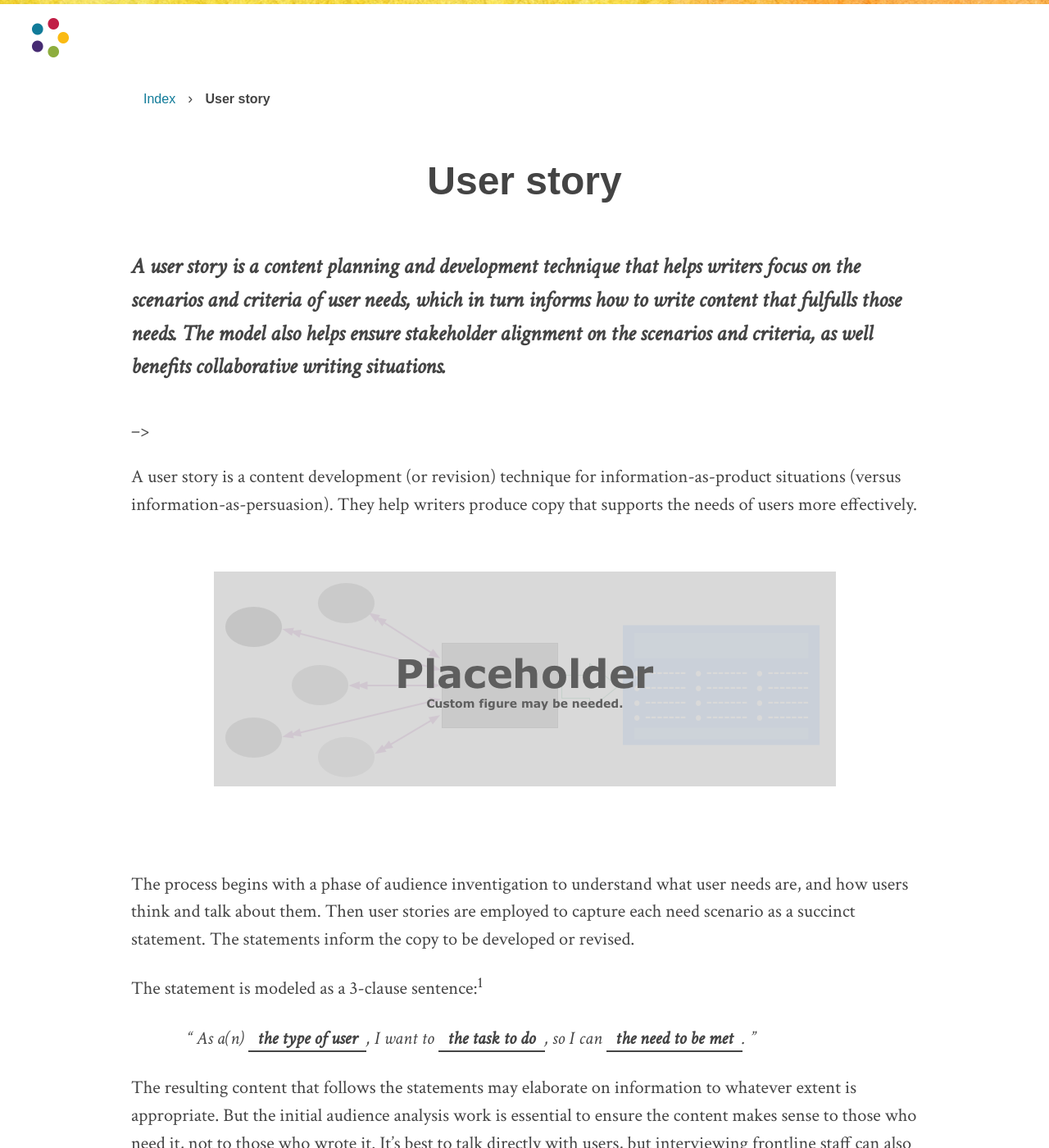
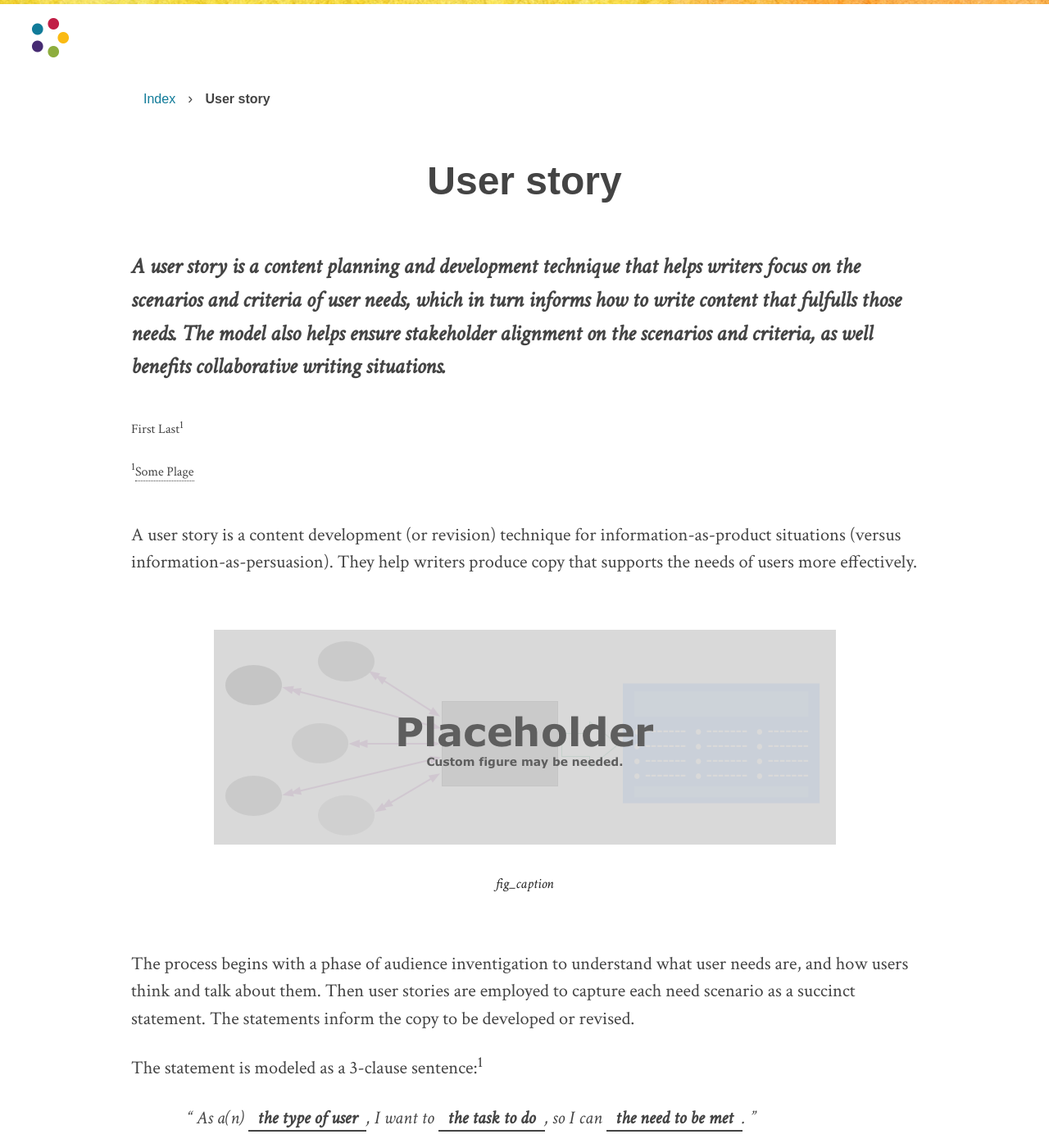
Before and after one commit to content-strategy-forum/csf-glossary, a Jekyll site: the page built from user-story.md, in a window 1280 px wide and 1400 px high. Shown: the whole window at 82% size. Built offline with Jekyll 4.4.1, drawn with Linux system fonts in a browser that asks for light colours; some web fonts are replaced.

Commit message:
figure function test # 3545909696

```diff
--- a/_includes/figure.html
+++ b/_includes/figure.html
@@ -1,7 +1,7 @@
 <figure>
   <img alt="Alt text" src="http://content-strategy-forum.github.io/csf-glossary/assets/images/placeholder.png">
   <figcaption>
-  	{% for item in include.figure_info %}{{ item.fig_caption }}{% endfor %}
+		{{ include.figcap }}
   </figcaption>
 </figure>
 
--- a/_includes/writers.html
+++ b/_includes/writers.html
@@ -1,3 +1,13 @@
+<section class="contributors">
+	<ul class="authors nomark">
+    <li>First Last<sup>1</sup></li>
+	</ul>
+	<ol class="affiliations nomark">
+    <li><sup>1</sup><a href="#">Some Plage</a></li>
+	</ol>
+</section>
+
+<!--
 {% for loopvar in include.author_info %}
 <section class="contributors">
 	<ul class="authors nomark">
@@ -17,7 +27,7 @@
 </section>
 {% endfor %}
 
-<!--
+
 {% for loopvar in include.myvar %}
    // now each value in your structure is available via loopvar.name
    // e.g. {{loopvar.who}}
@@ -25,13 +35,4 @@
    // etc
 {% endfor %}
 
-
-<section class="contributors">
-	<ul class="authors nomark">
-    <li>First Last<sup>1</sup></li>
-	</ul>
-	<ol class="affiliations nomark">
-    <li><sup>1</sup><a href="#">Some Plage</a></li>
-	</ol>
-</section>
 -->
--- a/user-story.md
+++ b/user-story.md
@@ -27,15 +27,15 @@ figure:
 
 <p class="summary">{{ page.summary }}</p>
 
-<!-- COLLABORATORS – This must not move nor be deleted
-{% include writers.html author_info=page.collaborators %} -->
+<!-- COLLABORATORS – This must not move nor be deleted -->
+{% include writers.html author_info=page.collaborators %}
 
 <!-- DEFINITION BEGINS -->
 
 A user story is a content development (or revision) technique for information-as-product situations (versus information-as-persuasion). They help writers produce copy that supports the needs of users more effectively.
 
 <!-- FIGURE – You can move this line to position among paras, but never delete it! -->
-{% if page.figure %}{% include figure.html figure_info=page.figure %}{% endif %}
+{% if page.figure %}{% include figure.html figslug="figure_slug" figalt="fig_alt" figcap="fig_caption" %}{% endif %}
 
 The process begins with a phase of audience inventigation to understand what user needs are, and how users think and talk about them. Then user stories are employed to capture each need scenario as a succinct statement. The statements inform the copy to be developed or revised.
 
```
